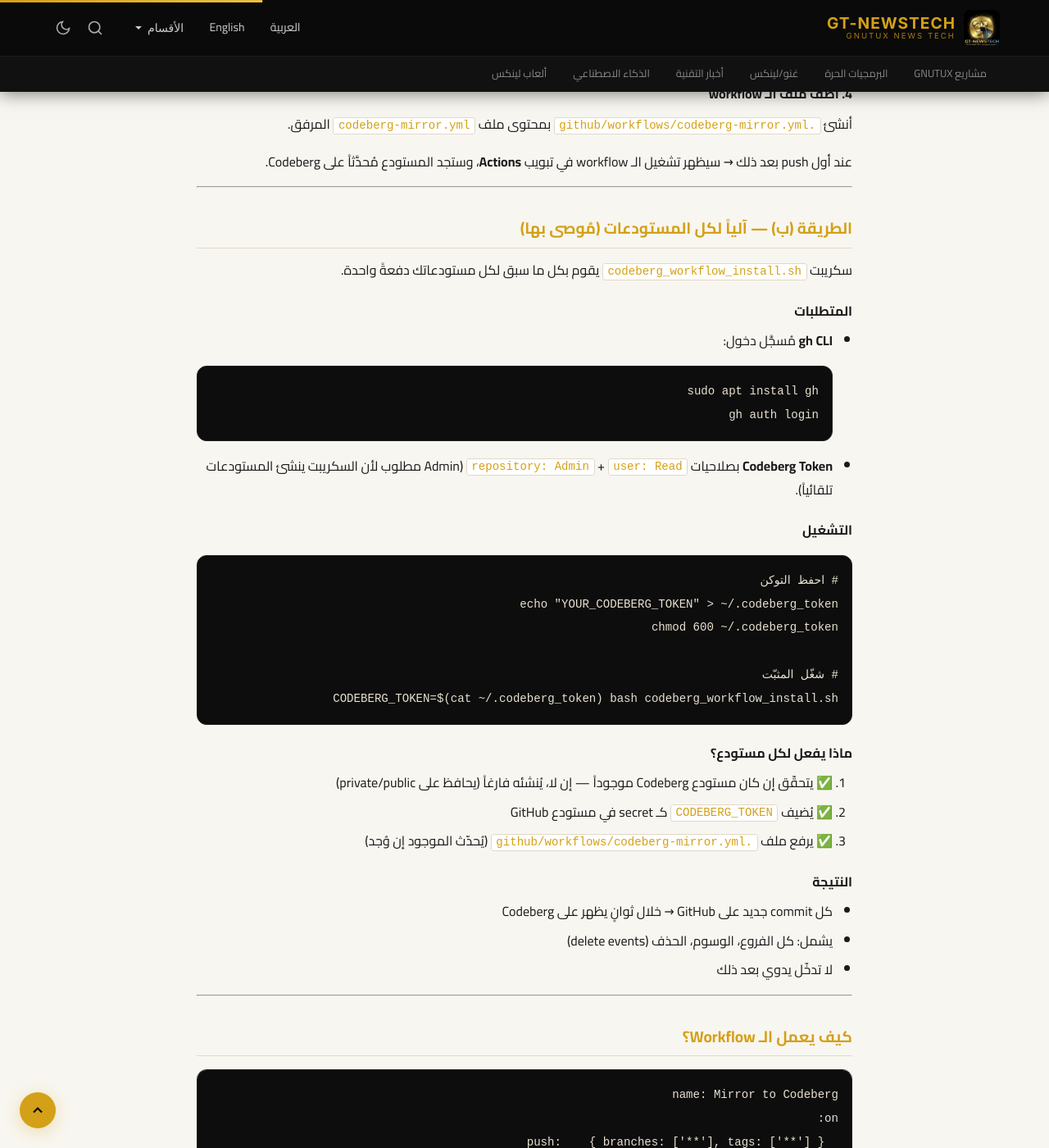
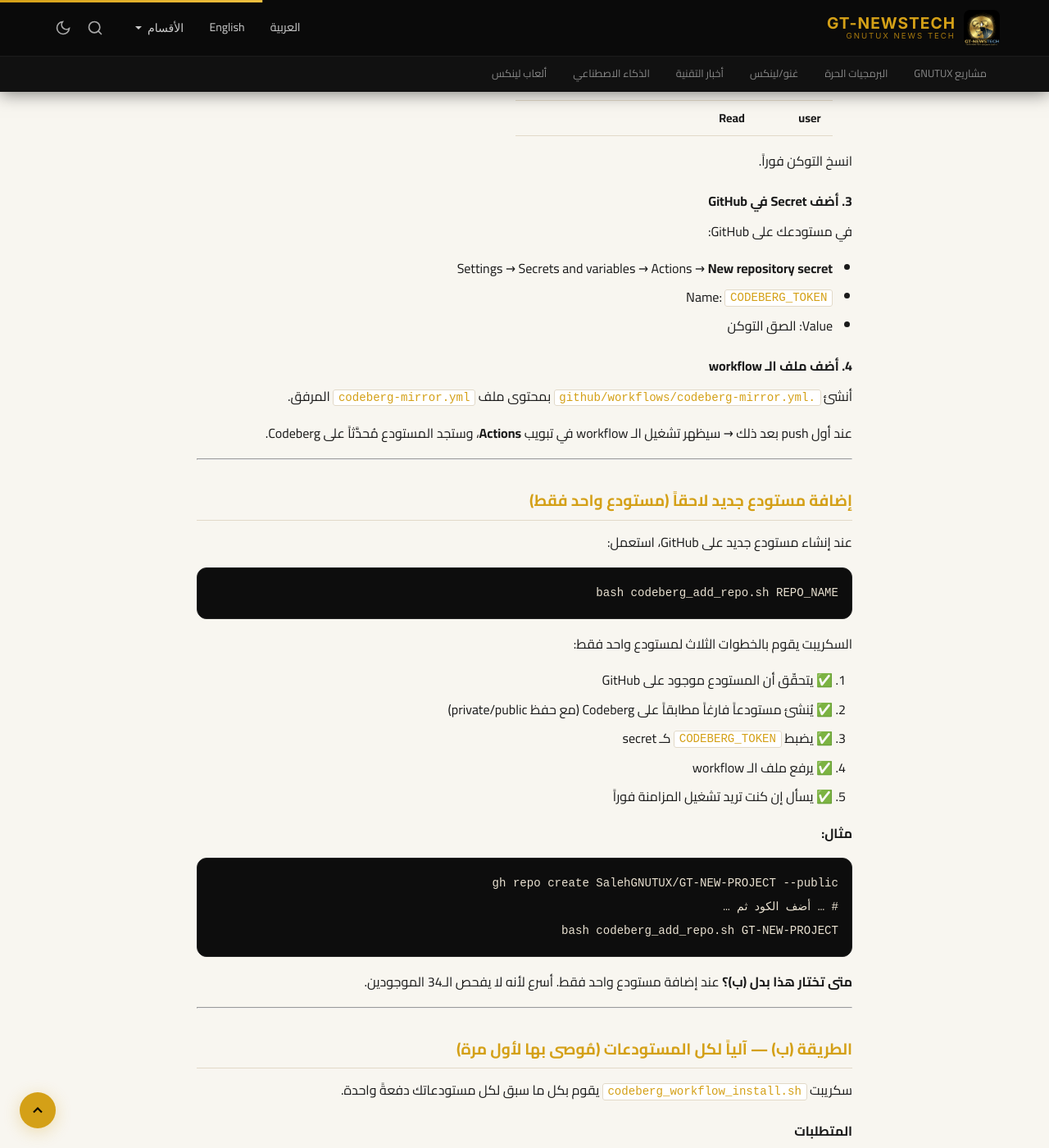
Before and after one commit to SalehGNUTUX/GT-NEWSTECH, a Jekyll site: the page built from codeberg_github_sync_wiki.md, in a window 1280 px wide and 1400 px high, scrolled down 1672 px. Shown: the whole window at 82% size. Built offline with Jekyll 4.4.1, drawn with Linux system fonts in a browser that asks for light colours; nearby versions of some CDN libraries; our own code applies the rules of GitHub Pages for plain Markdown files; some of the changed text lies outside the part shown.

Commit message:
feat: codeberg_add_repo.sh لإضافة مستودع جديد فردياً
- سكريبت لمستودع واحد فقط: ينشئ Codeberg repo + secret + workflow
- يفحص أن المستودع موجود على GitHub قبل البدء
- يحفظ private/public من GitHub في Codeberg
- يسأل إن كنت تريد تشغيل المزامنة فوراً
- وثّقت الحلّين في الـ wiki مع جدول للاختيار حسب الحالة

Co-Authored-By: Claude Opus 4.7 <noreply@anthropic.com>

````diff
--- a/codeberg_github_sync_wiki.md
+++ b/codeberg_github_sync_wiki.md
@@ -14,7 +14,19 @@
 | **التأخير** | ثوانٍ معدودة (لا انتظار ساعة) |
 | **التكلفة** | مجاني تماماً (GitHub Actions يمنح ساعات وفيرة للمستودعات العامة) |
 | **النطاق** | كل الفروع والوسوم تلقائياً (`--mirror`) |
-| **الإعداد** | لمرة واحدة عبر سكريبت `codeberg_workflow_install.sh` |
+
+---
+
+## اختر السكريبت المناسب
+
+| الحالة | الأمر |
+|---|---|
+| **أول مرة** (إعداد كل مستودعاتك) | `bash codeberg_workflow_install.sh` |
+| **مستودع جديد** (واحد فقط) | `bash codeberg_add_repo.sh REPO_NAME` |
+| **توكن بُدِّل** (إعادة ضبط الـ secrets) | `bash codeberg_fix_secrets.sh` |
+| **تشغيل المزامنة فوراً** | `gh workflow run codeberg-mirror.yml --repo SalehGNUTUX/REPO` |
+
+> ❌ **لا تستعمل** `codeberg_github_sync.sh` (السكريبت القديم — Codeberg عطّل Pull Mirror).
 
 ---
 
@@ -55,7 +67,33 @@
 
 ---
 
-## الطريقة (ب) — آلياً لكل المستودعات (مُوصى بها)
+## إضافة مستودع جديد لاحقاً (مستودع واحد فقط)
+
+عند إنشاء مستودع جديد على GitHub، استعمل:
+
+```bash
+bash codeberg_add_repo.sh REPO_NAME
+```
+
+السكريبت يقوم بالخطوات الثلاث لمستودع واحد فقط:
+1. ✅ يتحقّق أن المستودع موجود على GitHub
+2. ✅ يُنشئ مستودعاً فارغاً مطابقاً على Codeberg (مع حفظ private/public)
+3. ✅ يضبط `CODEBERG_TOKEN` كـ secret
+4. ✅ يرفع ملف الـ workflow
+5. ✅ يسأل إن كنت تريد تشغيل المزامنة فوراً
+
+**مثال:**
+```bash
+gh repo create SalehGNUTUX/GT-NEW-PROJECT --public
+# … أضف الكود ثم …
+bash codeberg_add_repo.sh GT-NEW-PROJECT
+```
+
+> **متى تختار هذا بدل (ب)؟** عند إضافة مستودع واحد فقط. أسرع لأنه لا يفحص الـ34 الموجودين.
+
+---
+
+## الطريقة (ب) — آلياً لكل المستودعات (مُوصى بها لأول مرة)
 
 سكريبت `codeberg_workflow_install.sh` يقوم بكل ما سبق لكل مستودعاتك دفعةً واحدة.
 
````
Also changed, not shown: 1 other file.
